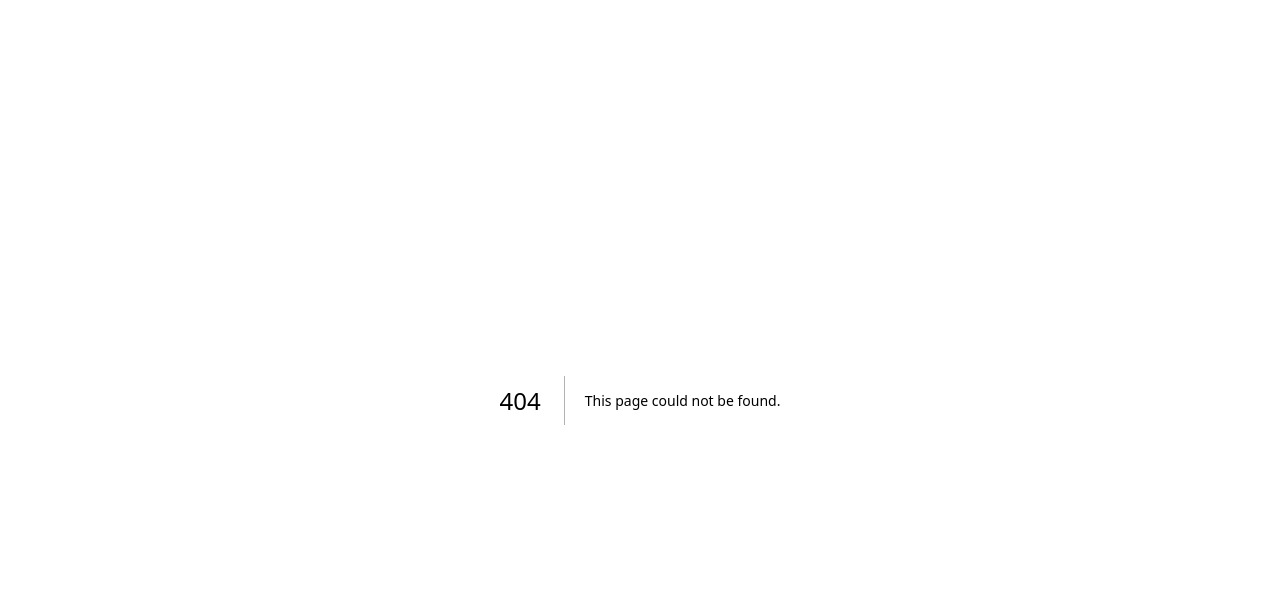
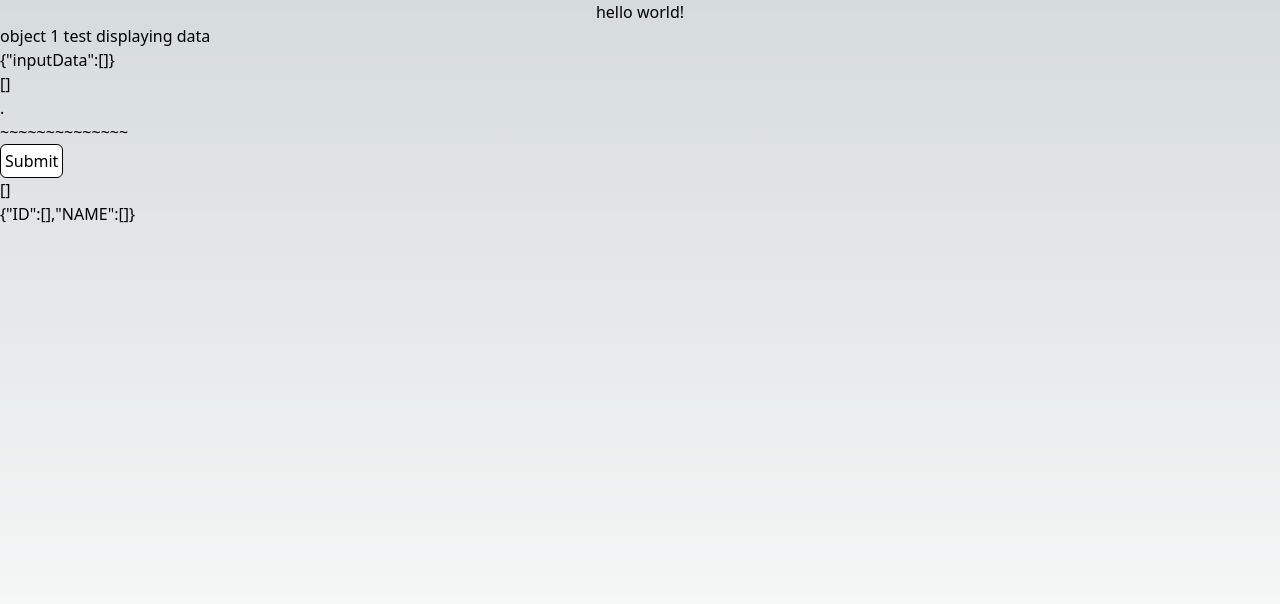
Before and after one commit to deadlyunicorn/personal-webpage, a Next.js app: page /dataTest/otherTest/testing2 in a window 1280 px wide. Before the commit this address had no page. Shown: the top 604 px of the page. Built offline with nearby package versions, Linux system fonts and the light colour scheme.

Commit message:
Practising React useState with Arrays

```diff
--- /dev/null
+++ b/app/dataTest/otherTest/testing2/page.tsx
@@ -0,0 +1,50 @@
+'use client'
+
+import { useState } from "react"
+
+export default function TestJ(){
+
+
+
+  const [counter,setCounter]=useState(1);
+  const [objectTest1,objectUpdate1]=useState({
+    inputData:[] as string[],
+  })
+
+
+
+
+  const [temp2,setTemp2]=useState({
+    ID:[] as string[],
+    NAME:[] as string[]
+  })
+
+
+  return(
+    <>
+    <div className="h-screen">
+      <p className="text-center">hello world!</p>
+
+      <p> object 1 test displaying data</p>
+      <p> {JSON.stringify(objectTest1)}</p>
+      <p> {JSON.stringify(objectTest1.inputData)}</p>
+      <p> {objectTest1.inputData} .</p>
+      <p>~~~~~~~~~~~~~~</p>
+      <button
+      onClick={()=>{
+        setTemp2({...temp2,
+          ID:[...temp2.ID,counter.toString()],
+          NAME:[...temp2.NAME,"2","1"]
+        })
+        setCounter(counter+1)
+
+   }}
+      className="border border-black rounded-md bg-white p-1"> Submit </button>
+      <p>{temp2.ID}</p>
+      <p>{JSON.stringify(temp2.ID)}</p>
+      <p>{JSON.stringify(temp2)}</p>
+
+    </div>
+    </>
+  )
+}
```
